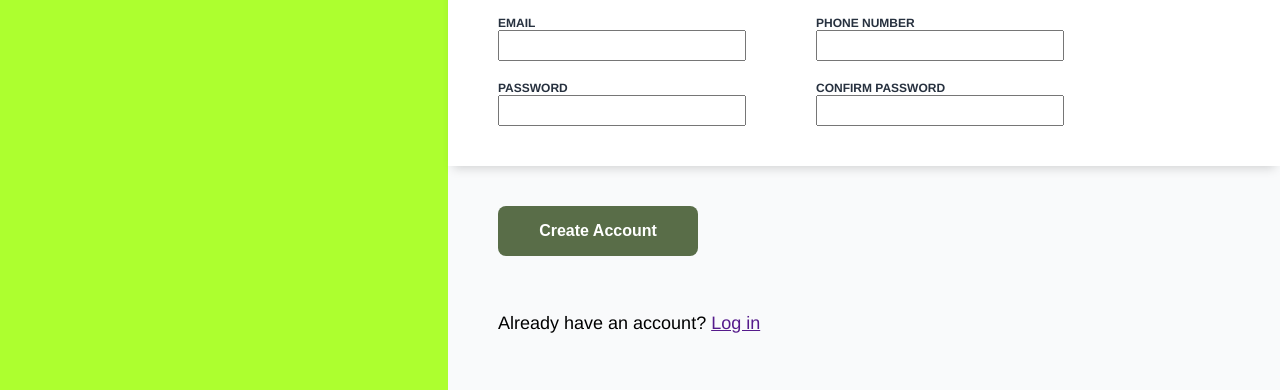
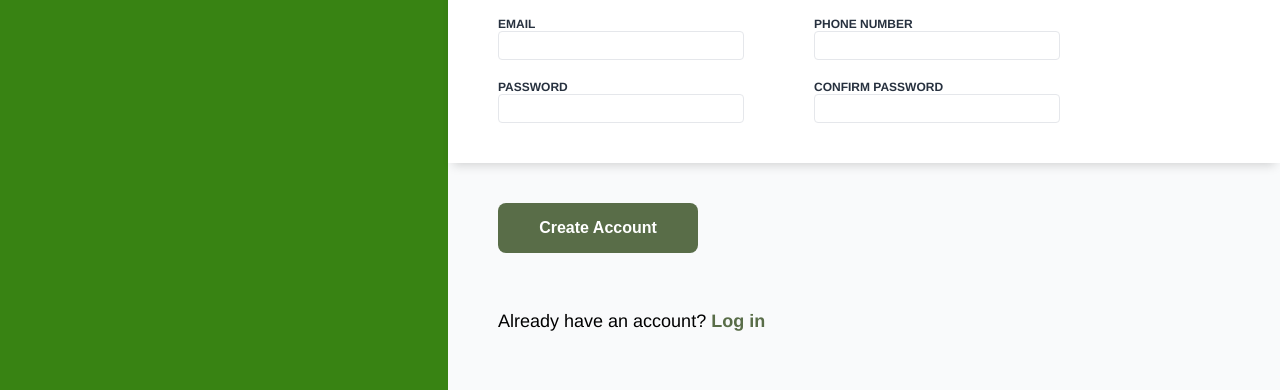
Before and after one commit to erennbs/odin-signup-form, a plain HTML site: page index.html in a window 1280 px wide. Shown: the part 410-800 px from the top of the page. Drawn offline with Linux system fonts and the light colour scheme.

Commit message:
Modify Styling
* Add input focus style
* Change style of links

```diff
--- a/index.html
+++ b/index.html
@@ -62,7 +62,7 @@
 
                 <button>Create Account</button>
             </form>
-            <p class="have-account">Already have an account? <a href="">Log in</a></p>
+            <p class="have-account">Already have an account? <a href=""><strong>Log in</strong></a></p>
         </div>
     </body>
 </html>
--- a/styles.css
+++ b/styles.css
@@ -11,7 +11,6 @@ body {
     display: flex;
 }
 
-
 label {
     display: block;
     font-size: 12px;
@@ -22,10 +21,23 @@ label {
 input {
     width: 240px;
     height: 25px;
+    border: 1.5px solid #E5E7EB;
+    border-radius: 4px;
+    outline: none;
+}
+
+input:focus {
+    border-color: rgb(37, 97, 250);
+    box-shadow: 0px 7px 10px -5px rgba(0,0,0,0.17);
+}
+
+a {
+    text-decoration: none;
+    color: #596D48;
 }
 
 .left-section {
-    background-color: greenyellow;
+    background-color: rgb(56, 131, 19);
     width: 35%;
 }
 
@@ -77,7 +89,6 @@ img#logo {
     background-color: white;
     padding: 20px 50px 20px 50px;
     box-shadow: 0px 7px 10px -5px rgba(0,0,0,0.17);
-    ;
 }
 
 .inputs > p {
```
